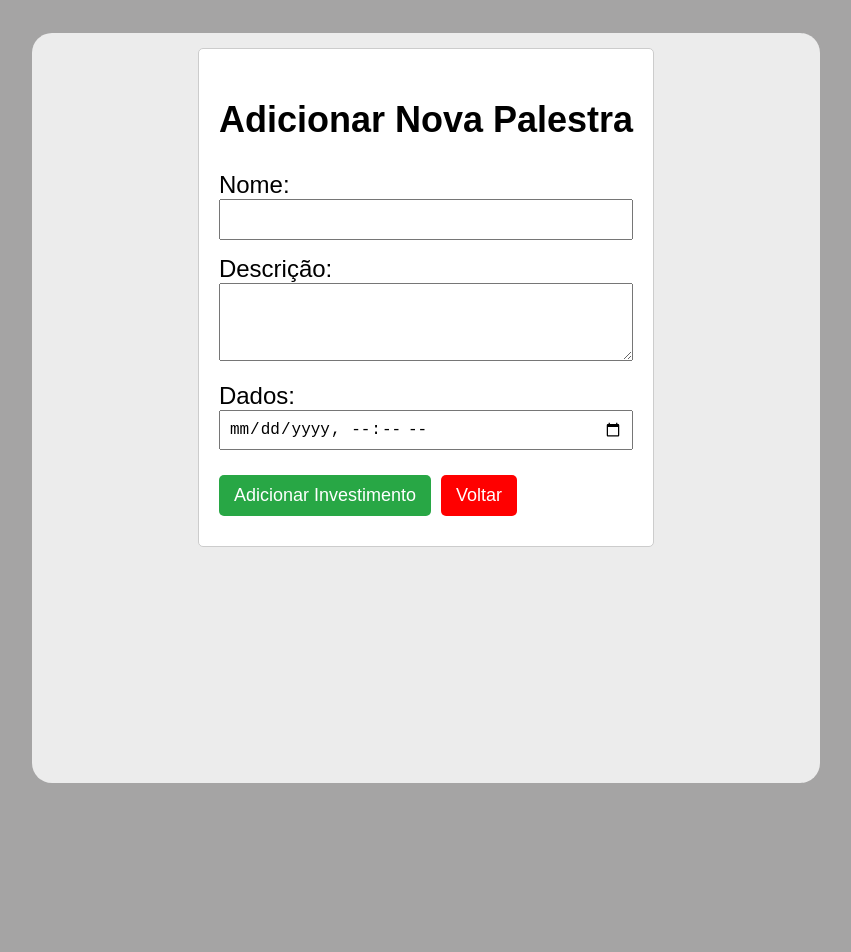
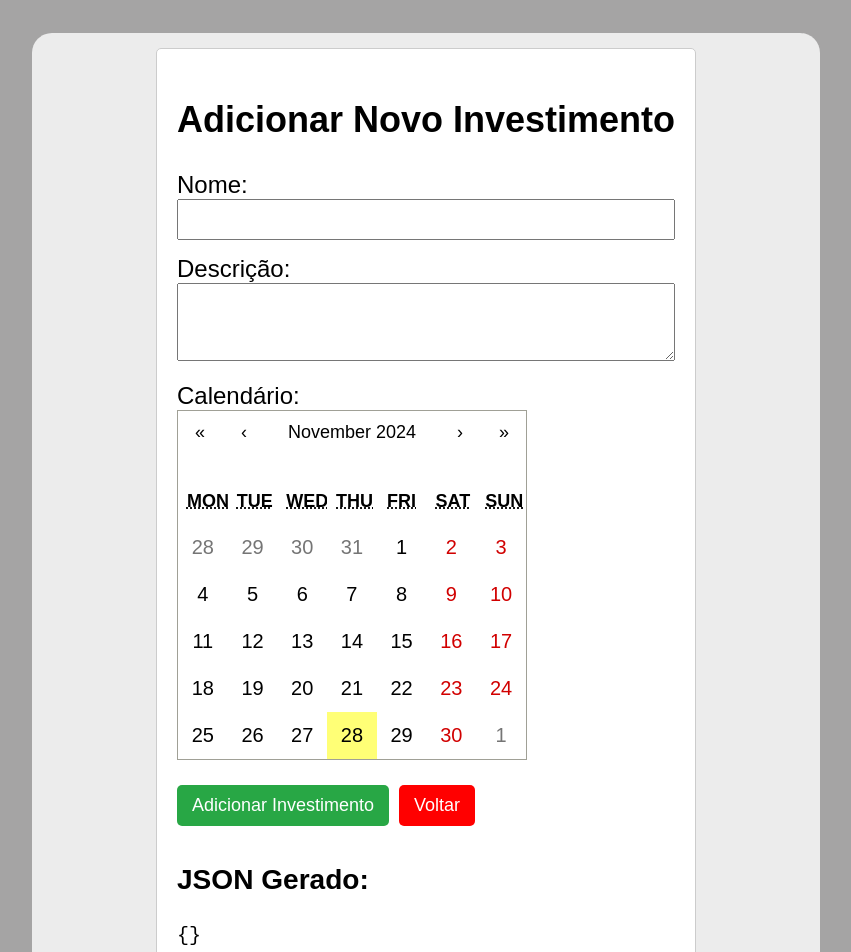
Before and after one commit to JoaoVitorSDelfino/gerenciador-de-investimentos, a React (Create React App) app: page /addInvestment in a window 1280 px wide. Shown: the top 952 px of the page, without its empty margins (214-1065 px from the left). Before the commit the page ends 816 px from the top, so only its background shows below. Built offline with nearby package versions, Linux system fonts and the light colour scheme.

Commit message:
feat: formatação para adicionar novo investimento por meio de calendário interativo

```diff
--- a/package.json
+++ b/package.json
@@ -10,6 +10,7 @@
     "cors": "^2.8.5",
     "express": "^4.21.1",
     "react": "^18.3.1",
+    "react-calendar": "^5.1.0",
     "react-dom": "^18.3.1",
     "react-router": "^7.0.1",
     "react-router-dom": "^7.0.1",
--- a/src/components/AddInvestment.js
+++ b/src/components/AddInvestment.js
@@ -1,13 +1,58 @@
 import React, { useState } from "react";
 import { useNavigate } from "react-router-dom";
 import axios from "axios";
+import Calendar from "react-calendar";
+import "react-calendar/dist/Calendar.css";
 
-function AddPalestra() {
+function AddInvestimento() {
   const [nome, setNome] = useState("");
   const [descricao, setDescricao] = useState("");
-  const [dados, setDados] = useState("");
+  const [dados, setDados] = useState({});
+  const [selectedDate, setSelectedDate] = useState(null);
+  const [valor, setValor] = useState("");
 
   const navigate = useNavigate();
+
+  // Adiciona ou atualiza o valor no JSON
+  const handleAddValue = () => {
+    if (!selectedDate || !valor) return;
+
+    const date = new Date(selectedDate);
+    const year = date.getFullYear().toString();
+    const monthName = date.toLocaleString("default", { month: "long" }).toLowerCase();
+    const day = date.getDate();
+
+    setDados((prevDados) => {
+      const updatedDados = { ...prevDados };
+
+      // Inicializa o ano se não existir
+      if (!updatedDados[year]) {
+        updatedDados[year] = {};
+      }
+
+      // Inicializa o mês se não existir no ano
+      if (!updatedDados[year][monthName]) {
+        updatedDados[year][monthName] = [
+          {
+            ValorFinal: 0,
+            ValorDias: {},
+          },
+        ];
+      }
+
+      // Atualiza o valor do dia no objeto ValorDias
+      updatedDados[year][monthName][0].ValorDias[day] = parseFloat(valor);
+
+      // Calcula o ValorFinal como o valor do maior dia registrado no mês
+      const dias = Object.keys(updatedDados[year][monthName][0].ValorDias).map(Number);
+      const maiorDia = Math.max(...dias);
+      updatedDados[year][monthName][0].ValorFinal = updatedDados[year][monthName][0].ValorDias[maiorDia];
+
+      return updatedDados;
+    });
+
+    setValor(""); // Limpa o campo de valor
+  };
 
   const handleSubmit = async (e) => {
     e.preventDefault();
@@ -18,31 +63,21 @@ function AddPalestra() {
     };
 
     try {
-      // Envia os dados para o backend (Express)
-      const response = await axios.post("http://localhost:3001/investmentApi/investments/addInvestment", novoInvestimento);
-      console.log(response.data);
-
-      // Redireciona para uma página (por exemplo, lista de palestras)
-      navigate("/");
+      await axios.post("http://localhost:3001/investmentApi/investments/addInvestment", novoInvestimento);
+      navigate("/"); // Redireciona após sucesso
     } catch (error) {
       console.error("Erro ao adicionar investimento:", error);
     }
-
-    // Limpar os campos após o submit
-    setNome("");
-    setDescricao("");
-    setDados("");
   };
 
   const redirect = () => {
-    navigate('/');
+    navigate("/");
   };
 
   return (
     <div style={{ maxWidth: "600px", margin: "0 auto", padding: "20px", border: "1px solid #ccc", borderRadius: "5px" }}>
-        <h2>Adicionar Nova Palestra</h2>
+      <h2>Adicionar Novo Investimento</h2>
       <form onSubmit={handleSubmit}>
-          {/* Campos do formulário */}
         <div style={{ marginBottom: "15px" }}>
           <label htmlFor="nome">Nome:</label>
           <input
@@ -66,25 +101,51 @@ function AddPalestra() {
           ></textarea>
         </div>
         <div style={{ marginBottom: "15px" }}>
-            <label htmlFor="dados">Dados: </label>
+          <label>Calendário:</label>
+          <Calendar
+            onChange={setSelectedDate}
+            value={selectedDate}
+            style={{ marginBottom: "15px" }}
+          />
+        </div>
+        {selectedDate && (
+          <div style={{ marginBottom: "15px" }}>
+            <label htmlFor="valor">Valor para o dia {new Date(selectedDate).toLocaleDateString()}:</label>
             <input
-              type="datetime-local"
-              id="dados"
-              value={dados}
-              onChange={(e) => setDados(e.target.value)}
-              required
+              type="number"
+              id="valor"
+              value={valor}
+              onChange={(e) => setValor(e.target.value)}
               style={{ width: "100%", padding: "8px", boxSizing: "border-box" }}
             />
+            <button
+              type="button"
+              onClick={handleAddValue}
+              style={{ marginTop: "10px", padding: "10px 15px", backgroundColor: "#007BFF", color: "#fff", border: "none", borderRadius: "5px", cursor: "pointer" }}
+            >
+              Adicionar Valor
+            </button>
           </div>
-          <button type="submit" style={{ padding: "10px 15px", backgroundColor: "#28A745", color: "#fff", border: "none", borderRadius: "5px", cursor: "pointer" }}>
+        )}
+        <button
+          type="submit"
+          style={{ padding: "10px 15px", backgroundColor: "#28A745", color: "#fff", border: "none", borderRadius: "5px", cursor: "pointer" }}
+        >
           Adicionar Investimento
         </button>
-          <button onClick={redirect} style={{ margin:"10px", padding: "10px 15px", backgroundColor: "red", color: "#fff", border: "none", borderRadius: "5px", cursor: "pointer" }}>
+        <button
+          onClick={redirect}
+          style={{ margin: "10px", padding: "10px 15px", backgroundColor: "red", color: "#fff", border: "none", borderRadius: "5px", cursor: "pointer" }}
+        >
           Voltar
         </button>
       </form>
+      <div>
+        <h3>JSON Gerado:</h3>
+        <pre>{JSON.stringify(dados, null, 2)}</pre>
+      </div>
     </div>
   );
 }
 
-export default AddPalestra;
+export default AddInvestimento;
```
Also changed, not shown: 1 other file (tests, documents, lock files or other folders). Lines whose indentation alone changed are shown as unchanged.
